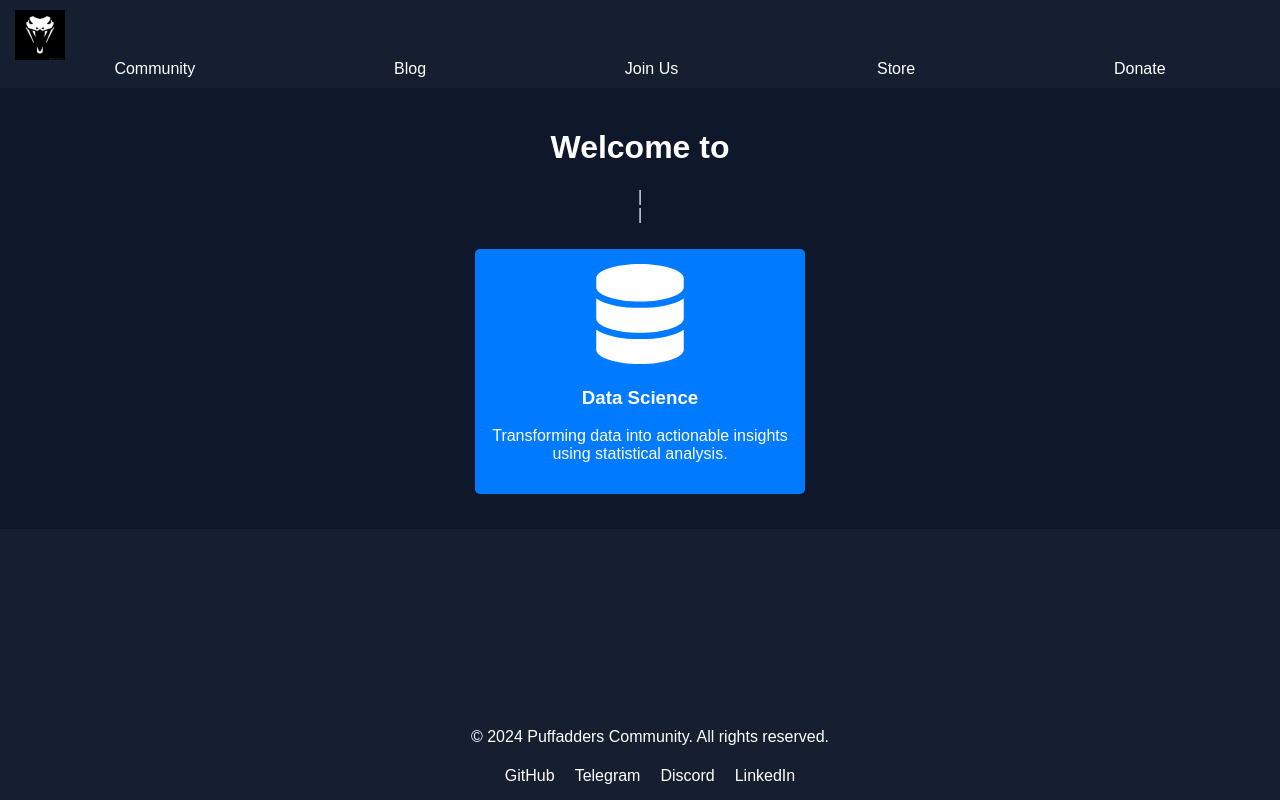
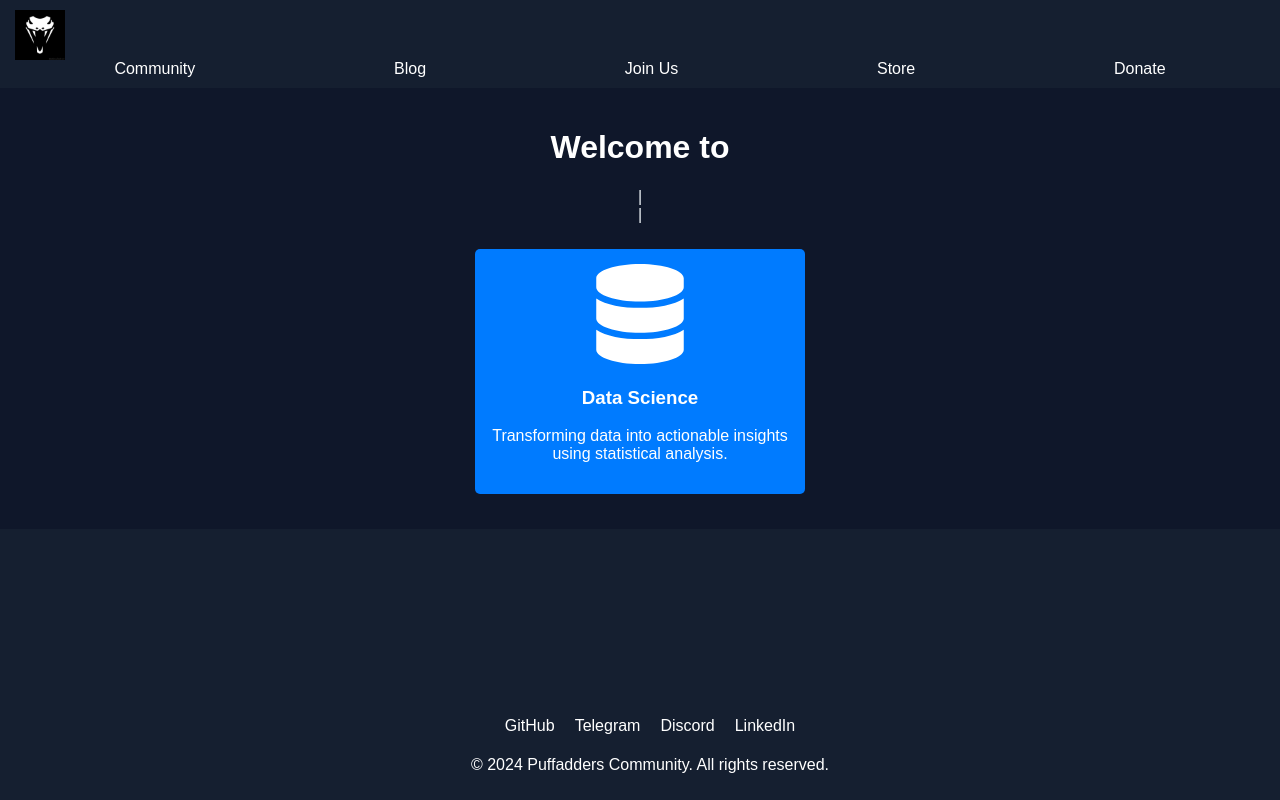
Before and after one commit to mukuvi/PUFFADDERS, a React (Vite) app in the folder client/: page /home in a window 1280 px wide. Built offline with nearby package versions, Linux system fonts and the light colour scheme.

Commit message:
puffadders

```diff
--- a/client/src/components/Footer.jsx
+++ b/client/src/components/Footer.jsx
@@ -4,7 +4,6 @@ const Footer = () => {
   return (
     <footer className="footer">
       <div className="footer-content">
-        <p>&copy; 2024 Puffadders Community. All rights reserved.</p>
         <div className="footer-links">
           <a
             href="https://github.com/puffadders"
@@ -35,6 +34,7 @@ const Footer = () => {
             LinkedIn
           </a>
         </div>
+        <p>&copy; 2024 Puffadders Community. All rights reserved.</p>
       </div>
     </footer>
   );
```
